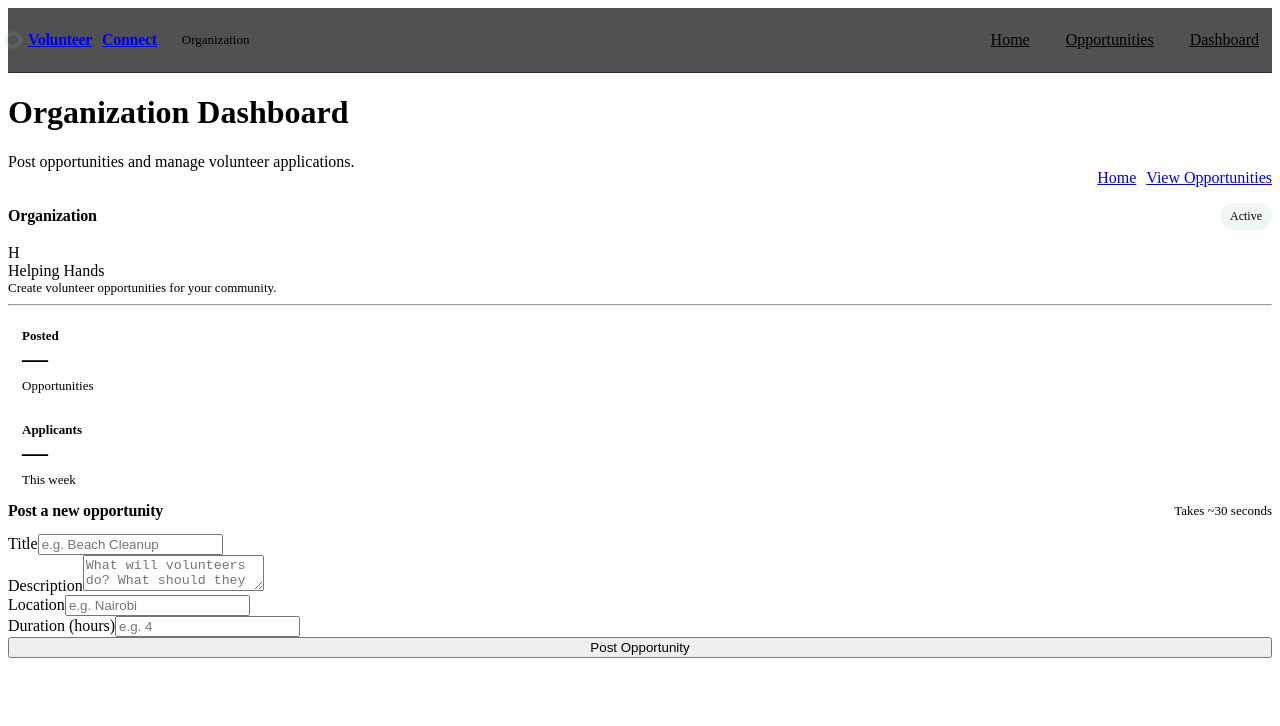
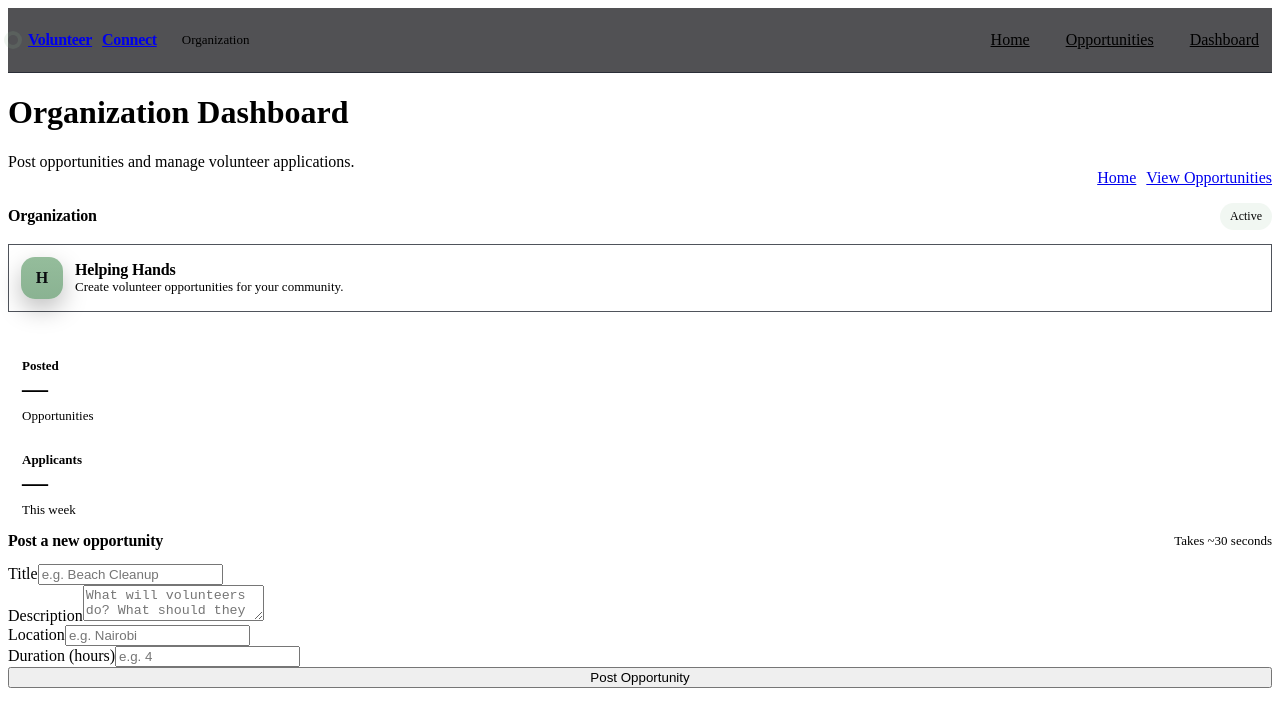
Before and after one commit to Httpednah/volunteer-connect-frontend, a React (Vite) app in the folder volunteer-connect-frontend/: page /organization in a window 1280 px wide. Shown: the top 726 px of the page. Built offline with nearby package versions, Linux system fonts and the light colour scheme.

Commit message:
adds styles for organisation

```diff
--- a/volunteer-connect-frontend/src/styles.css
+++ b/volunteer-connect-frontend/src/styles.css
@@ -443,3 +443,52 @@
   .dash-item-actions{ width: 100%; }
   .dash-item-actions .btn{ flex: 1; }
 }
+
+/* =========================
+   Organization page extras
+========================= */
+.center-wrap{
+  min-height: calc(100vh - 84px);
+  display: grid;
+  place-items: center;
+  padding: 28px 0 60px;
+}
+
+.center-card{
+  width: min(520px, 100%);
+  text-align: center;
+  padding: 22px;
+}
+
+.hr{
+  border: 0;
+  border-top: 1px solid var(--border);
+  margin: 16px 0;
+}
+
+.org-box{
+  display: flex;
+  align-items: center;
+  gap: 12px;
+  padding: 12px;
+  border-radius: var(--radius-sm);
+  border: 1px solid rgba(36,40,50,.8);
+  background: rgba(255,255,255,.02);
+}
+
+.org-avatar{
+  width: 42px;
+  height: 42px;
+  border-radius: 14px;
+  display: grid;
+  place-items: center;
+  font-weight: 900;
+  color: #0b0d10;
+  background: linear-gradient(180deg, rgba(143,185,150,.95), rgba(125,170,134,.9));
+  box-shadow: 0 10px 24px rgba(0,0,0,.25);
+}
+
+.org-name{
+  font-weight: 800;
+  letter-spacing: -0.01em;
+}
```
